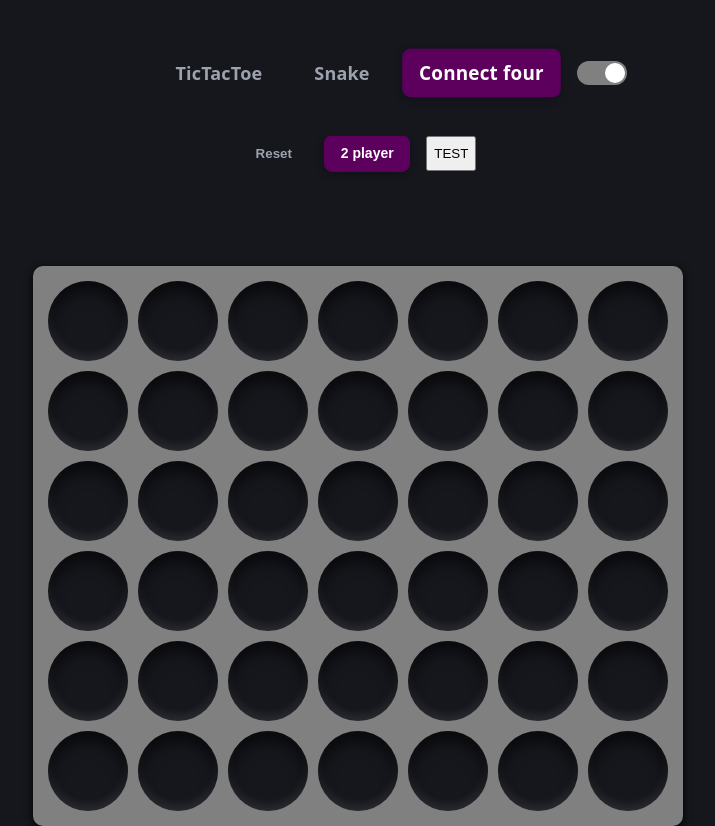
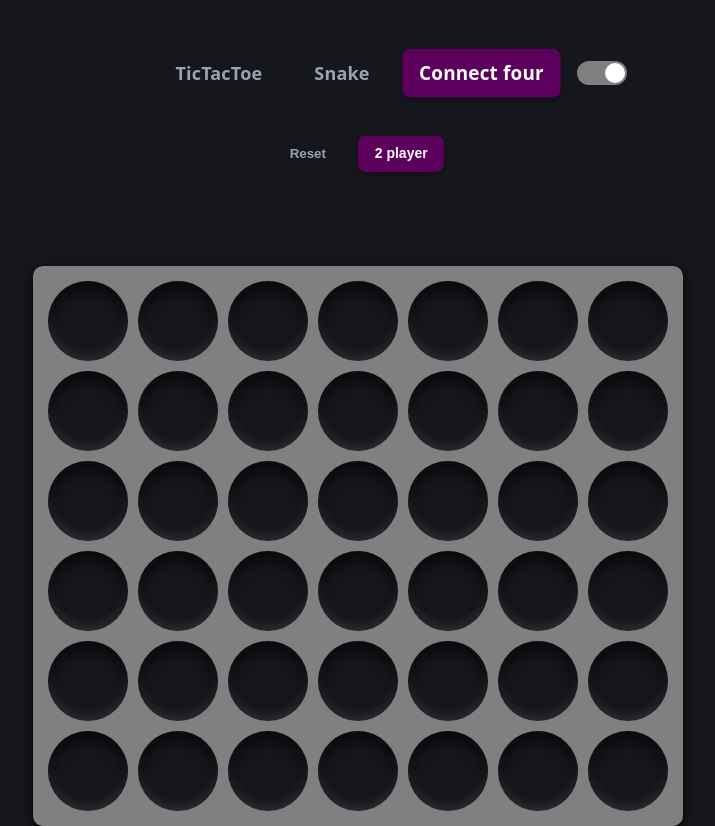
Before and after one commit to GustavM01/Games, a React (Vite) app: page /#/connectfour in a window 1280 px wide. Shown: the whole page, without its empty margins (282-997 px from the left). Built offline with nearby package versions, Linux system fonts and the light colour scheme.

Commit message:
Remove test button

```diff
--- a/src/pages/ConnectFour.jsx
+++ b/src/pages/ConnectFour.jsx
@@ -181,7 +181,6 @@ function ConnectFour() {
         >
           Easy bot
         </button> */}
-          <button onClick={() => console.log(width)}>TEST</button>
         </div>
         <div className="connect-grid">
           {gameOver && (
```
